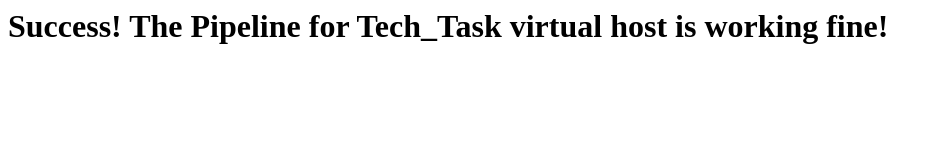
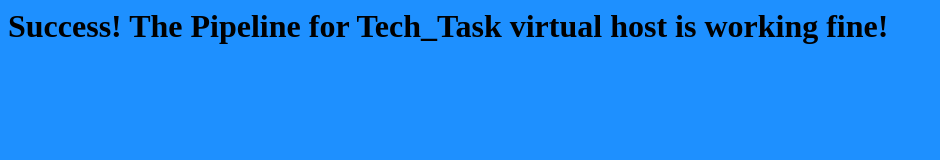
Before and after one commit to DJugalraj/Tech_Task, a plain HTML site: page index.html in a window 1280 px wide. Shown: the whole page, without its empty margins (0-940 px from the left). Drawn offline with Linux system fonts and the light colour scheme.

Commit message:
Update index.html

```diff
--- a/index.html
+++ b/index.html
@@ -2,7 +2,7 @@
     <head>
         <title>Welcome to Tech_Task</title>
     </head>
-    <body>
+    <body style="background-color:DodgerBlue;">
         <h1>Success!  The Pipeline for Tech_Task virtual host is working fine!</h1>
     </body>
 </html>
```
